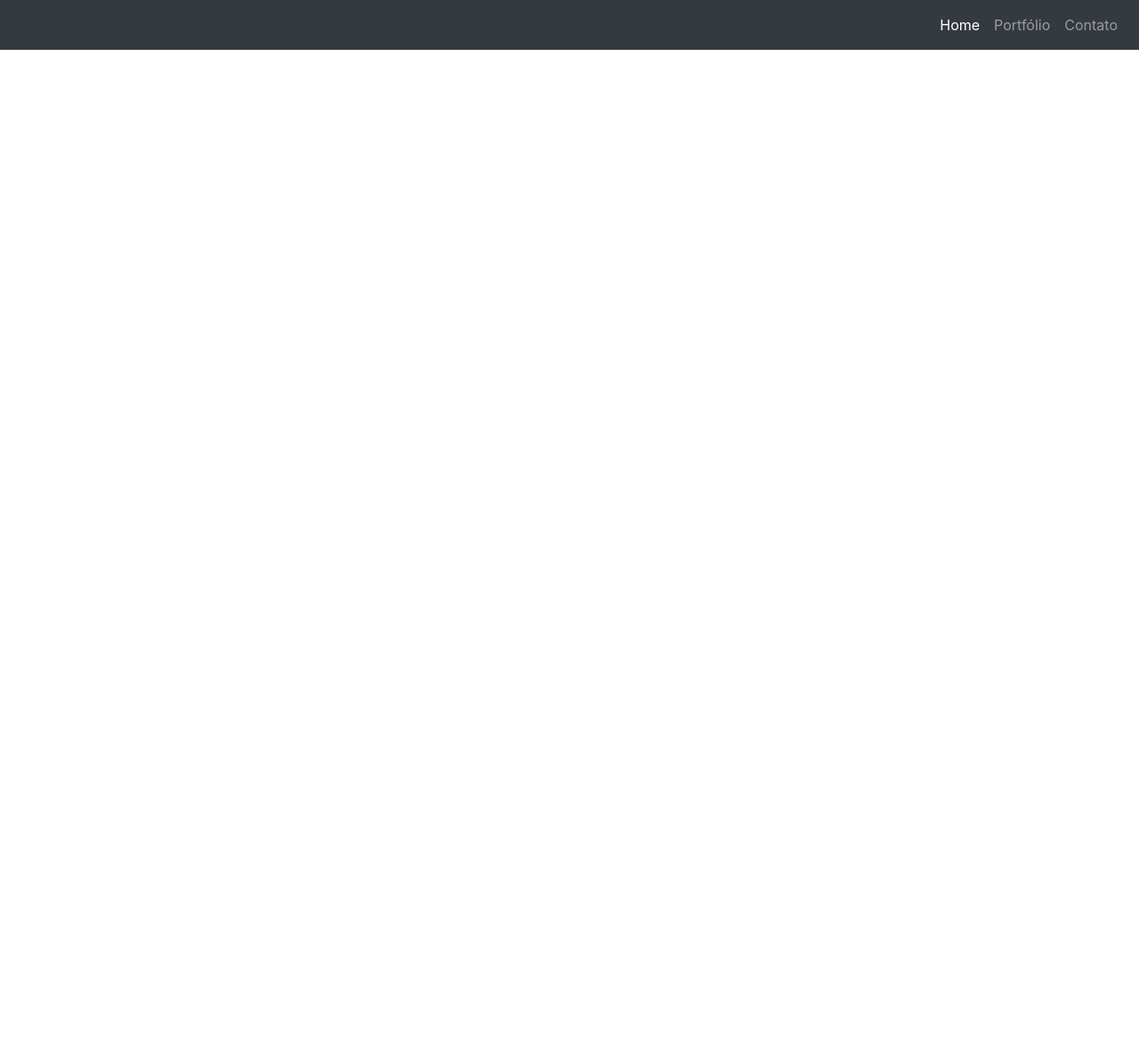
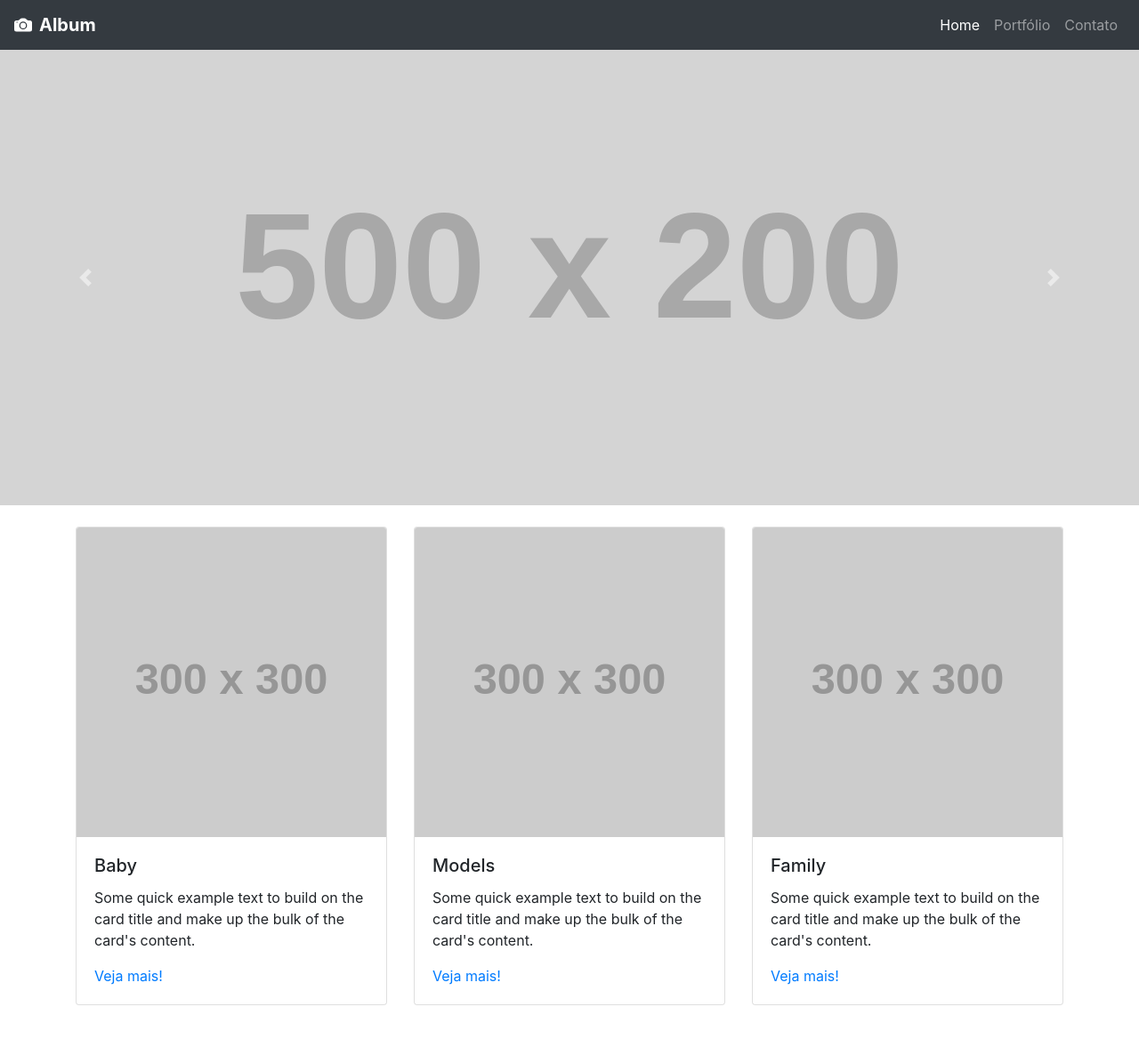
Before and after one commit to EstherAzevedo/Conhecendo-o-Bootstrap, a plain HTML site: page Portifolio.html in a window 1280 px wide. Shown: the whole page at 89% size. Before the commit the page ends 800 px from the top, so only its background shows below. Drawn offline with nearby package versions, Linux system fonts and the light colour scheme; placeholder pictures from the web are drawn by us.

Commit message:
Inserindo card

```diff
--- a/Portifolio.html
+++ b/Portifolio.html
@@ -7,7 +7,15 @@
   <title>Bootstrap demo</title>
   <link rel="stylesheet" href="https://stackpath.bootstrapcdn.com/bootstrap/4.1.3/css/bootstrap.min.css"
     integrity="sha384-MCw98/SFnGE8fJT3GXwEOngsV7Zt27NXFoaoApmYm81iuXoPkFOJwJ8ERdknLPMO" crossorigin="anonymous">
-
+  <script src="https://code.jquery.com/jquery-3.3.1.slim.min.js"
+    integrity="sha384-q8i/X+965DzO0rT7abK41JStQIAqVgRVzpbzo5smXKp4YfRvH+8abtTE1Pi6jizo"
+    crossorigin="anonymous"></script>
+  <script src="https://cdnjs.cloudflare.com/ajax/libs/popper.js/1.14.3/umd/popper.min.js"
+    integrity="sha384-ZMP7rVo3mIykV+2+9J3UJ46jBk0WLaUAdn689aCwoqbBJiSnjAK/l8WvCWPIPm49"
+    crossorigin="anonymous"></script>
+  <script src="https://stackpath.bootstrapcdn.com/bootstrap/4.1.3/js/bootstrap.min.js"
+    integrity="sha384-ChfqqxuZUCnJSK3+MXmPNIyE6ZbWh2IMqE241rYiqJxyMiZ6OW/JmZQ5stwEULTy"
+    crossorigin="anonymous"></script>
 </head>
 
 <body>
@@ -15,6 +23,18 @@
   <header>
     <!-- Nav -->
     <nav class="navbar navbar-expand-lg navbar-dark bg-dark">
+
+      <!-- Logo -->
+      <a class="navbar-brand d-flex align-items-center" href="#">
+        <svg width="1em" height="1em" viewBox="0 0 16 16" class="bi bi-camera-fill" fill="currentColor"
+          xmlns="http://www.w3.org/2000/svg">
+          <path d="M10.5 8.5a2.5 2.5 0 1 1-5 0 2.5 2.5 0 0 1 5 0z" />
+          <path fill-rule="evenodd"
+            d="M2 4a2 2 0 0 0-2 2v6a2 2 0 0 0 2 2h12a2 2 0 0 0 2-2V6a2 2 0 0 0-2-2h-1.172a2 2 0 0 1-1.414-.586l-.828-.828A2 2 0 0 0 9.172 2H6.828a2 2 0 0 0-1.414.586l-.828.828A2 2 0 0 1 3.172 4H2zm.5 2a.5.5 0 1 0 0-1 .5.5 0 0 0 0 1zm9 2.5a3.5 3.5 0 1 1-7 0 3.5 3.5 0 0 1 7 0z" />
+        </svg>
+        <strong class="ml-2">Album</strong>
+      </a>
+      <!-- End Logo -->
 
       <!-- Button Responsive -->
       <button class="navbar-toggler" type="button" data-toggle="collapse" data-target="#navbarSupportedContent"
@@ -43,17 +63,97 @@
     <!-- End Nav -->
   </header>
 
+  <!--Banner rotativo-->
+  <div id="carouselExampleFade" class="carousel slide carousel-fade" data-ride="carousel">
+    <article class="carousel-inner">
+      <div class="carousel-item active">
+        <img class="d-block w-100" src="https://fakeimg.pl/500x200/" alt="Primeiro Slide">
+      </div>
+      <div class="carousel-item">
+        <img class="d-block w-100" src="https://fakeimg.pl/500x200/" alt="Segundo Slide">
+      </div>
+      <div class="carousel-item">
+        <img class="d-block w-100" src="https://fakeimg.pl/500x200/" alt="Terceiro Slide">
+      </div>
+    </article>
 
+    <a class="carousel-control-prev" href="#carouselExampleFade" role="button" data-slide="prev">
+      <span class="carousel-control-prev-icon" aria-hidden="true"></span>
+      <span class="sr-only">Anterior</span>
+    </a>
+    <a class="carousel-control-next" href="#carouselExampleFade" role="button" data-slide="next">
+      <span class="carousel-control-next-icon" aria-hidden="true"></span>
+      <span class="sr-only">Próximo</span>
+    </a>
 
-  <script src="https://code.jquery.com/jquery-3.3.1.slim.min.js"
-    integrity="sha384-q8i/X+965DzO0rT7abK41JStQIAqVgRVzpbzo5smXKp4YfRvH+8abtTE1Pi6jizo"
-    crossorigin="anonymous"></script>
-  <script src="https://cdnjs.cloudflare.com/ajax/libs/popper.js/1.14.3/umd/popper.min.js"
-    integrity="sha384-ZMP7rVo3mIykV+2+9J3UJ46jBk0WLaUAdn689aCwoqbBJiSnjAK/l8WvCWPIPm49"
-    crossorigin="anonymous"></script>
-  <script src="https://stackpath.bootstrapcdn.com/bootstrap/4.1.3/js/bootstrap.min.js"
-    integrity="sha384-ChfqqxuZUCnJSK3+MXmPNIyE6ZbWh2IMqE241rYiqJxyMiZ6OW/JmZQ5stwEULTy"
-    crossorigin="anonymous"></script>
+  </div>
+  <!--End Banner rotativo-->
+
+  <!-- Main -->
+  <main class="mt-4 mb-5">
+    <!-- Container Albuns-->
+    <div class="container">
+      <!-- Row -->
+      <div class="row">
+        <!-- Card -->
+        <section class="col-sm-4">
+          <article class="card">
+            <img src="https://fakeimg.pl/300/" class="card-img-top" alt="...">
+            <!-- Body -->
+            <div class="card-body">
+              <h5 class="card-title">Baby</h5>
+              <p class="card-text">Some quick example text to build on the card title and make up the bulk of the card's
+                content.</p>
+              <a href="#" class="card-link">Veja mais!</a>
+            </div>
+            <!-- End Body -->
+          </article>
+        </section>
+        <!-- End Card -->
+
+        <!-- Card -->
+        <section class="col-sm-4">
+          <article class="card">
+            <img src="https://fakeimg.pl/300/" class="card-img-top" alt="...">
+            <!-- Body -->
+            <div class="card-body">
+              <h5 class="card-title">Models</h5>
+              <p class="card-text">Some quick example text to build on the card title and make up the bulk of the card's
+                content.</p>
+              <a href="#" class="card-link">Veja mais!</a>
+            </div>
+            <!-- End Body -->
+          </article>
+        </section>
+        <!-- End Card -->
+
+        <!-- Card -->
+        <section class="col-sm-4">
+          <article class="card">
+            <img src="https://fakeimg.pl/300/" class="card-img-top" alt="...">
+            <!-- Body -->
+            <div class="card-body">
+              <h5 class="card-title">Family</h5>
+              <p class="card-text">Some quick example text to build on the card title and make up the bulk of the card's
+                content.</p>
+              <a href="#" class=" card-link">Veja mais!</a>
+            </div>
+            <!-- End Body -->
+          </article>
+        </section>
+        <!-- End Card -->
+
+      </div>
+      <!-- End Row -->
+    </div>
+    <!-- End Container Albuns-->
+  </main>
+  <!-- End Main -->
+
+  <footer>
+
+  </footer>
+
 </body>
 
 </html>
```
